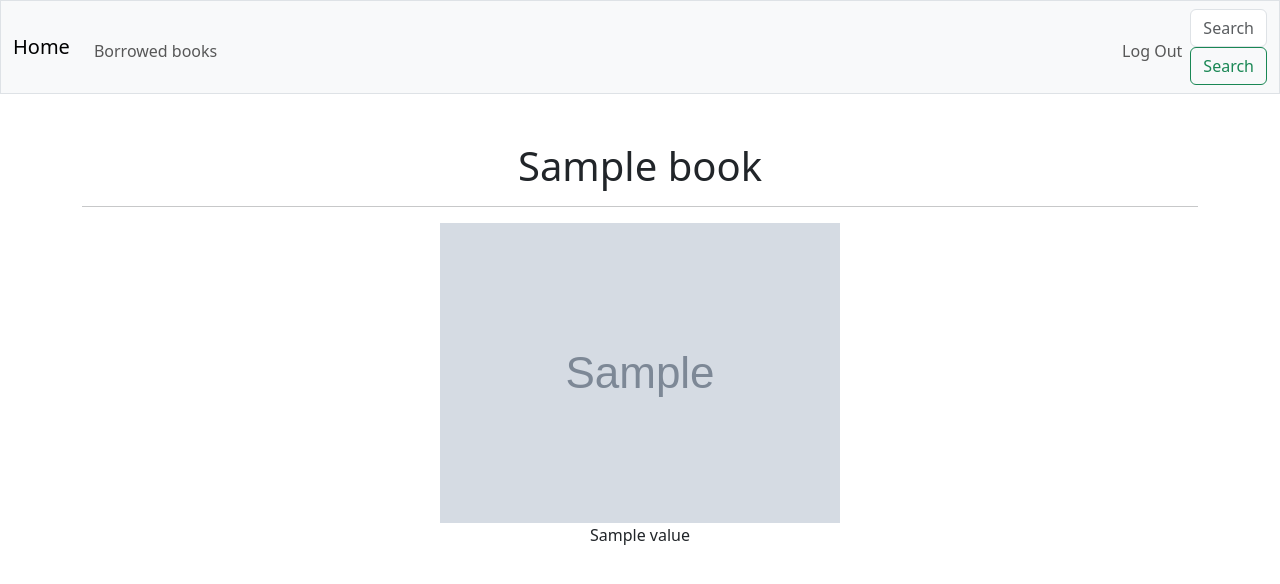
After one commit to PythonDot64/Bookstore, a Flask app: template templates/details.html in a window 1280 px wide. The commit adds this page. Shown: the top 584 px of the page. Run offline with Flask 3, Linux system fonts and the light colour scheme; the visitor is signed in with stand-in values (Sample User, id 1); tables that the repository leaves empty hold one stand-in row (values such as "Sample post"); the template is opened without the code that fills it: most values are stand-ins (such as "Sample title", 1, 10 or a date in 2020); grey boxes marked "Sample" are stand-in pictures; some libraries are stand-ins or nearby versions.

Commit message:
version 0.4

```diff
--- a/app.py
+++ b/app.py
@@ -1,14 +1,13 @@
-from cs50 import SQL
+from datetime import timedelta
+from cs50 import SQL # type: ignore
 
-from flask import Flask, request, render_template, session, redirect, Response
+from flask import Flask, request, render_template, session, redirect
 from flask_session import Session
 from typing import Final
-from requests_cache import CachedSession
-import requests
+from requests_cache import CachedSession as api_cache
 import werkzeug
-import logging
 
-from helper import login_required, apology
+from helper import login_required, apology # type: ignore
 
 from werkzeug.security import check_password_hash, generate_password_hash
 
@@ -18,16 +17,9 @@ app.config['SESSION_PERMANENT'] = False
 app.config['SESSION_TYPE'] = 'filesystem'
 Session(app)
 
-book_api_session = CachedSession(
-    cache_name='cache/api',
-    expire_after=6000,
-    stale_if_error=True,
-)
-
-img_api_session = CachedSession(
-    cache_name='cache/img',
-    expire_after=6000,
-    stale_if_error=True,
+book_api_session = api_cache(
+    cache_name='cache/books.db',
+    expire_after=timedelta(days=1),
 )
 
 db: SQL = SQL('sqlite:///bookstore.db')
@@ -56,23 +48,15 @@ db.execute(
     );'
 )
 
-logging.basicConfig(
-    filename='log.log',
-    encoding='utf-8',
-    filemode='w',
-    level=logging.DEBUG
-)
-
 
 @app.route('/')
 @login_required
-def index() -> tuple[str | None, int] | str | None:
+def index() -> str:
     return render_template('index.html')
 
 
 @app.route('/login', methods=['GET', 'POST'])
 def login() -> tuple[str, int] | werkzeug.wrappers.response.Response | str:
-    session.clear()
     if request.method == 'GET':
         return render_template('login.html')
 
@@ -137,51 +121,49 @@ def logout() -> tuple[str, int] | werkzeug.wrappers.response.Response:
 
 @app.route('/search')
 @login_required
-def search() -> tuple[str | None, int] | str | None:
-    logger = logging.getLogger(__name__)
-    logging.basicConfig(filename='example.log', encoding='utf-8', level=logging.DEBUG)
-
-    logger.debug("Testing logging")
-
+def search() -> werkzeug.wrappers.response.Response | tuple[str, int] | str:
     search: str | None = request.args.get('q')
-
     if not search:
         return apology('Missing search query')
+
+    def get_urls(books: list[dict[str, str | int | float]]) -> list[str]:
+        urls: list[str] = []
+
+        for book in books:
+            if 'cover_edition_key' not in book:
+                urls.append('Image not found')
+                continue
+            urls.append(f'https://covers.openlibrary.org/b/olid/{book["cover_edition_key"]}-M.jpg')
+        return urls
 
     book_url: Final = f'https://openlibrary.org/search.json?q={search}'
 
 
     try:
         response = book_api_session.get(book_url)
-        response_json: dict[str, list[dict[str, str | int | float]]] = response.json()
+        books: list[dict[str, str | int | float]] = response.json()['docs']
     except Exception as e:
-        return apology(f'{e}', response.status_code)
+        return apology(f'{e}', 500)
 
-    imgs = []
-    for book in response_json.get('docs', []):
-        if 'cover_edition_key' in book:
-            img_url: str = f'https://covers.openlibrary.org/b/olid/{book["cover_edition_key"]}-M.jpg'
-            try:
-                img_api_session.get(img_url)
-                imgs.append({
-                    'book': book,
-                    'img_url': img_url
-                })
-                logger.info('Image URL: %s for %s', img_url, book["title"])
-            except requests.RequestException:
-                imgs.append({'book': book, 'img_url': 'No image available'})
-                logger.info('No image available for %s', book["title"])
-        else:
-            imgs.append({
-                'book': book,
-                'img_url': 'No image available'
-            })
-            logger.info('No image available for %s', book["title"])
+    urls: list[str] = get_urls(books)
 
-    return render_template('search.html', books=response_json['docs'], img=img_api_session.cache.urls(expired=False))
+    return render_template('search.html', books=books, img=urls, length=len(books))
 
 
-@app.route('/details')
+@app.route('/details', methods=['GET', 'POST'])
 @login_required
-def details() -> tuple[str | None, int] | werkzeug.wrappers.response.Response:
-    return redirect('/')
+def details() -> tuple[str, int] | str:
+    i: str | None = request.args.get('key')
+    print(i)
+    img: str | None = request.args.get('image')
+    print(img)
+
+    print(img)
+
+    return render_template('details.html', book=book_api_session.get(f'https://www.openlibrary.org{i}.json').json(), img=img)
+
+
+@app.route('/cart')
+def cart() -> tuple[str, int] | str:
+    db.execute("SELECT * FROM cart WHERE user_id=?", session['user_id'])
+    return render_template('cart.html')
--- a/helper.py
+++ b/helper.py
@@ -5,7 +5,7 @@ from flask import redirect, render_template, session
 from functools import wraps
 
 
-def apology(message: str, code: int=400) -> str:
+def apology(message: str, code: int=400) -> tuple[str, int]:
     """Render message as an apology to user."""
 
     def escape(s: str) -> str:
--- a/requirements.txt
+++ b/requirements.txt
@@ -1,3 +1,4 @@
 Flask
 CS50
 requests_cache
+flask_session
--- a/templates/styles.css
+++ b/static/styles.css
@@ -4,4 +4,9 @@ a .noline {
 
 ul {
     list-style-type: none;
+    max-height: 250px;
 }
+
+.search {
+    field-sizing: content;
+}
--- /dev/null
+++ b/templates/cart.html
@@ -0,0 +1,5 @@
+{% extends 'layout.html' %} {% block title %}Cart{% endblock %} {% block main %}
+<ul>
+  <li>Testing</li>
+</ul>
+{% endblock %}
--- /dev/null
+++ b/templates/details.html
@@ -0,0 +1,10 @@
+{% extends "layout.html" %} {% block title %}Home{% endblock %} {% block main %}
+<h1>{{ book.title }}</h1>
+<hr />
+<div class="mb-3">
+  <form>
+    <img alt="{{ book.title }}" src="{{ img }}" />
+    <p>{{ book.description.value}}</p>
+  </form>
+</div>
+{% endblock %}
--- a/templates/layout.html
+++ b/templates/layout.html
@@ -3,7 +3,7 @@
 <html lang="en">
   <head>
     <!-- Import style.css -->
-    <link href="styles.css" rel="stylesheet" />
+    <link href="static\styles.css" rel="stylesheet" />
 
     <meta charset="utf-8" />
     <meta name="viewport" content="width=device-width, initial-scale=1.0" />
@@ -41,7 +41,9 @@
         <div class="collapse navbar-collapse" id="navbar">
           {% if session["user_id"] %}
           <ul class="navbar-nav me-auto mt-2">
-            <li class="nav-item"><a class="nav-link" href="#">TODO</a></li>
+            <li class="nav-item">
+              <a class="nav-link" href="/cart">Borrowed books</a>
+            </li>
           </ul>
           <ul class="navbar-nav ms-auto mt-2">
             <li class="nav-item">
@@ -50,7 +52,7 @@
           </ul>
           <form class="form-inline" action="/search" method="get">
             <input
-              class="form-control mr-sm-2"
+              class="search form-control mr-sm-2"
               type="search"
               placeholder="Search"
               aria-label="Search"
```
Also changed, not shown: templates/search.html (+14 -7 lines), 1 other file.
